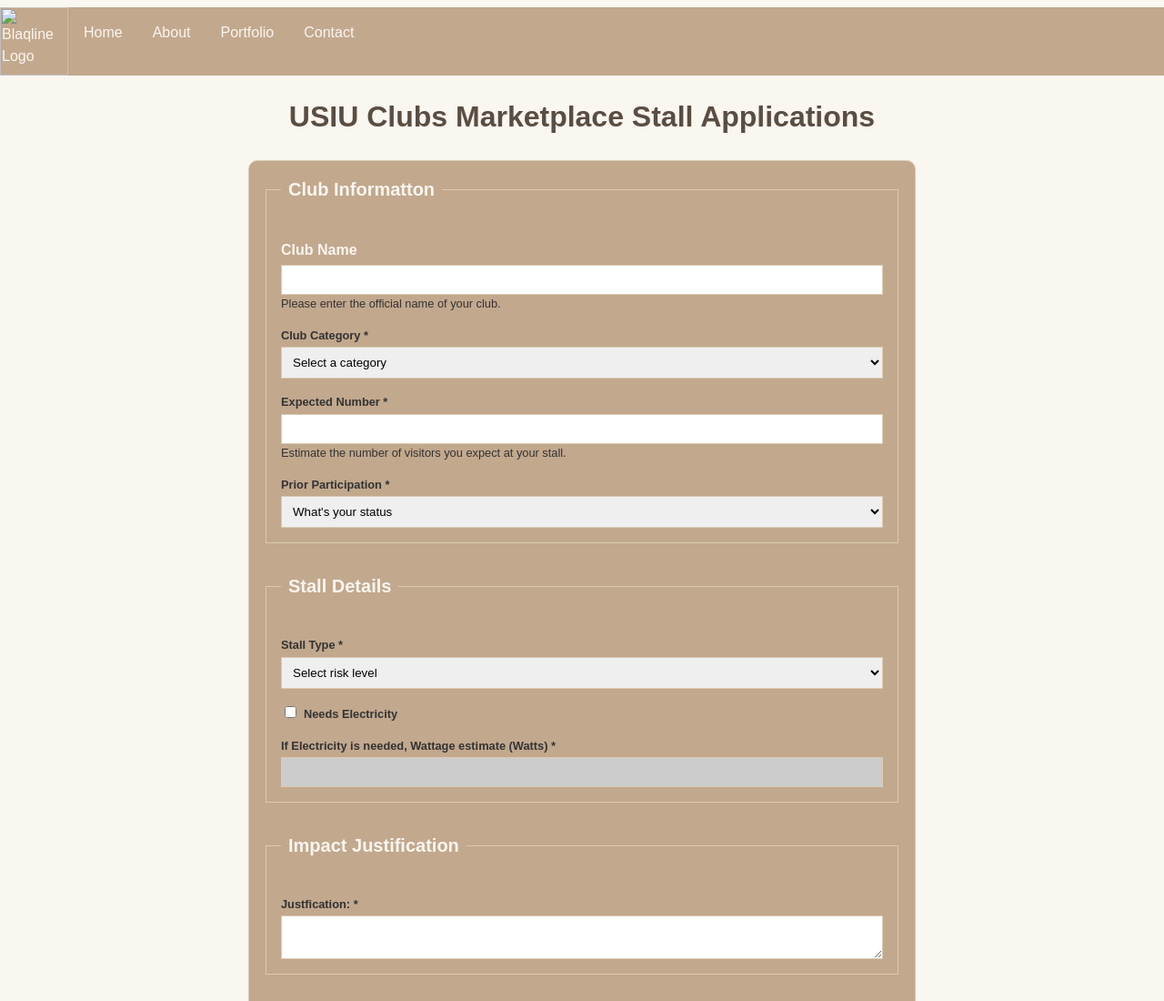
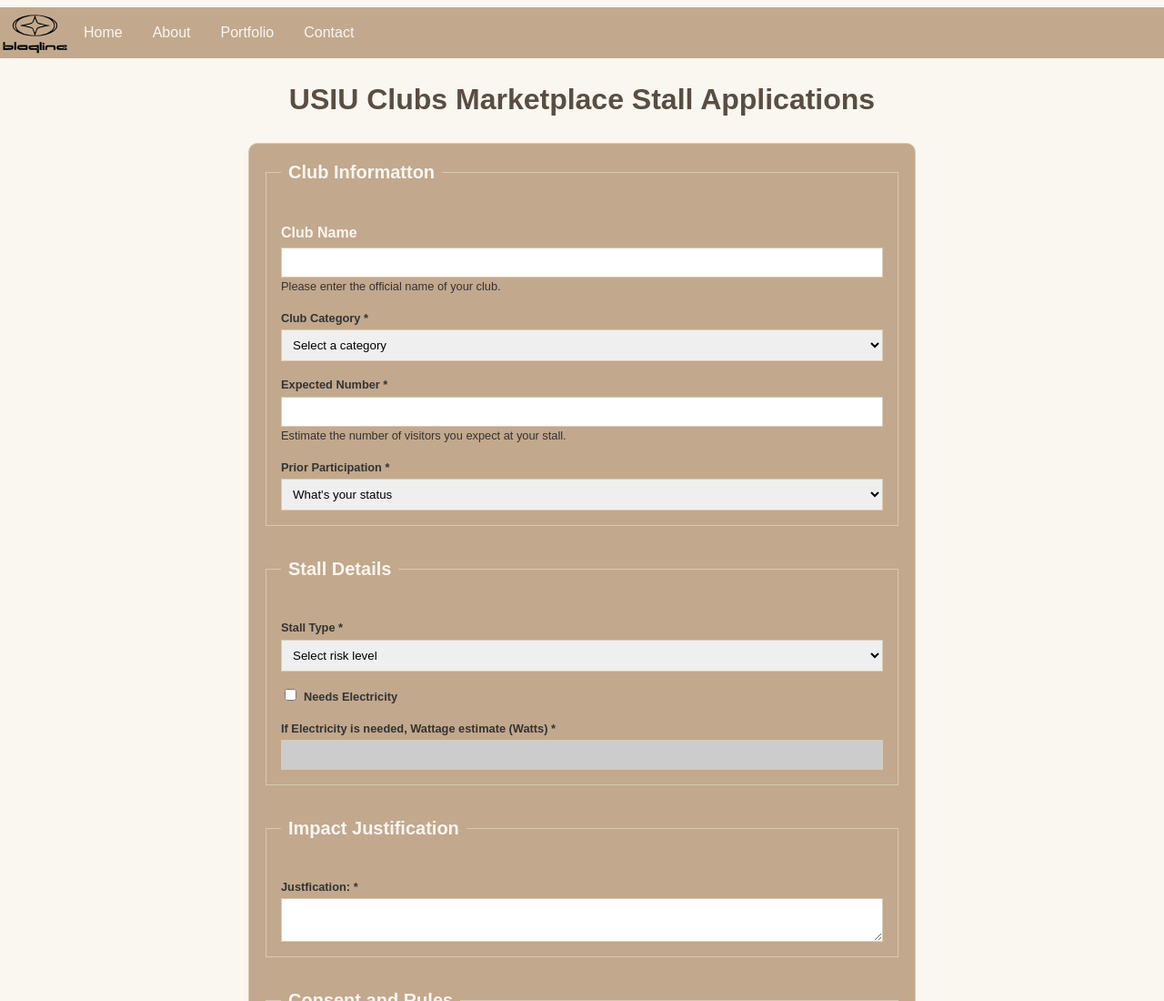
Before and after one commit to joshuaathian/form-assignment, a plain HTML site: page index.html in a window 1280 px wide. Shown: the top 1100 px of the page at 91% size. Drawn offline with Linux system fonts and the light colour scheme.

Commit message:
Fix HTML structure and correct minor errors

```diff
--- a/index.html
+++ b/index.html
@@ -7,7 +7,7 @@
     <a href="#main-content" class="skip-link">Skip to main content</a>
 <header>
 <nav class="primary-nav" aria-label="Primary">
-<img src="assets\blaqline.svg" alt="Blaqline Logo" class="logo"></a>
+<img src="blaqline.svg" alt="Blaqline Logo" class="logo"></a>
 <a href="index.html" aria-current="page">Home</a>
 <a href="about.html">About</a>
 <a href="portfolio.html">Portfolio</a>
@@ -85,4 +85,5 @@
 <footer>
     <p>&copy; 2025 Mid-term Examination. All rights reserved.</p>
 </footer>
+
 </html>
```
